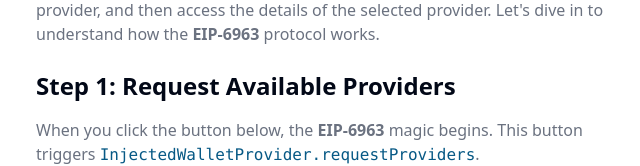
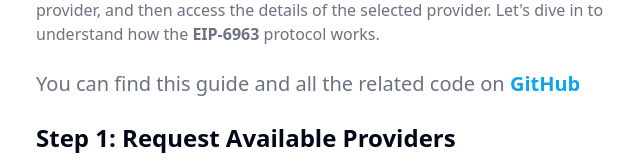
Before and after one commit to nfwsncked/eip-6963-tutorial, a Vue app: page / in a window 1280 px wide. Shown: the part 274-440 px from the top of the page, without its empty margins (316-956 px from the left). Built offline with nearby package versions, Linux system fonts and the light colour scheme.

Commit message:
added github repo link to App.vue;

```diff
--- a/src/App.vue
+++ b/src/App.vue
@@ -17,6 +17,7 @@ import DemoView from './components/DemoView.vue'
       <p class="text-gray-500">
         This demo is your interactive guide to request and select a crypto wallet provider, and then access the details of the selected provider. Let's dive in to understand how the <a href="https://eips.ethereum.org/EIPS/eip-6963" target="_blank"><strong>EIP-6963</strong></a> protocol works.
       </p>
+      <p class="text-gray-500 text-xl">You can find this guide and all the related code on <a href="https://github.com/nfwsncked/eip-6963-tutorial" target="_blank"><strong class="text-sky-500">GitHub</strong></a></p>
       <main>
         <DemoView />
       </main>
```
